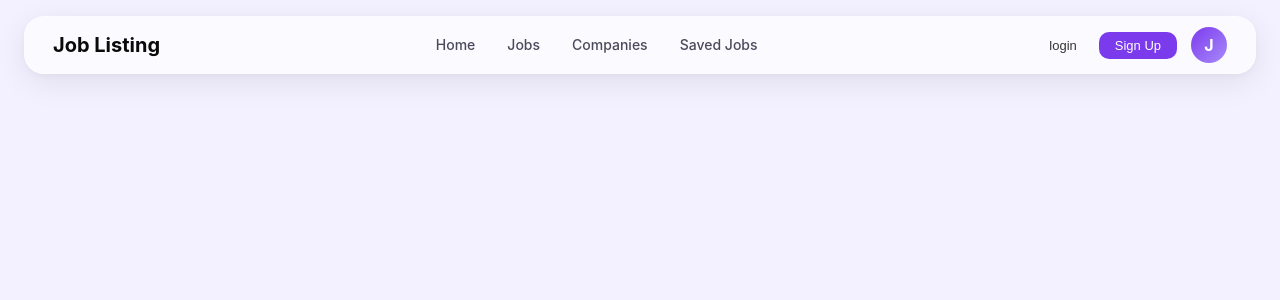
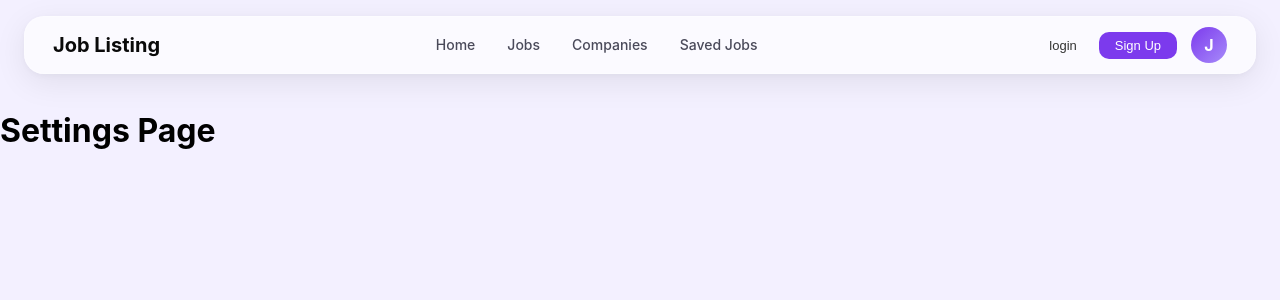
Before and after one commit to erraji-jihane/react-job-listing, a React (Vite) app: page /settings in a window 1280 px wide. Shown: the top 300 px of the page. Built offline with nearby package versions, Linux system fonts and the light colour scheme.

Commit message:
feat: added settings page placeholder

```diff
--- a/src/App.jsx
+++ b/src/App.jsx
@@ -10,6 +10,8 @@ import Jobs from "./pages/Jobs/Jobs";
 import Companies from "./pages/Companies/Companies";
 import Saved from "./pages/Saved/Saved";
 import Profile from "./pages/Profile/Profile";
+import Settings from "./pages/Settings/Settings";
+
 
 function App() {
   const [search, setSearch] = useState("");
@@ -36,6 +38,8 @@ function App() {
         <Route path = "/companies" element= {<Companies />} />
         <Route path = "/saved" element= {<Saved search = {search} setSearch={setSearch} savedJobs= {savedJobs} removeJob= {removeJob} />} />
         <Route path="/profile" element={<Profile />} />
+        <Route path="/settings" element={<Settings />} />
+
 
       </Routes>
 
--- a/src/components/ProfileDropdown/ProfileDropdown.jsx
+++ b/src/components/ProfileDropdown/ProfileDropdown.jsx
@@ -34,11 +34,11 @@ export default function ProfileDropdown({ isOpen, onClose }) {
                 </div>
                 <div className="dropdown-item">
                     <FaBriefcase size={16} />
-                    <Link to="/saved" onClick={onClose}>Saved Jobs ({user.savedJobs})</Link>
+                    <Link to="/saved" onClick={onClose}>Saved Jobs </Link>
                 </div>
                 <div className="dropdown-item">
                     <FaCog size={16} />
-                    <span>Settings</span>
+                    <Link to="/settings" onClick={onClose}>Settings</Link>
                 </div>
 
                 <hr className="dropdown-divider" />
--- /dev/null
+++ b/src/pages/settings/settings.jsx
@@ -0,0 +1,3 @@
+export default function Settings() {
+    return <h1>Settings Page</h1>
+}
```
